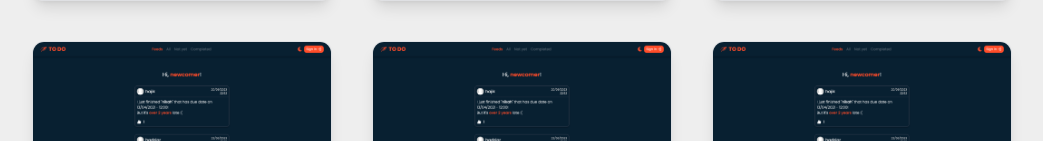
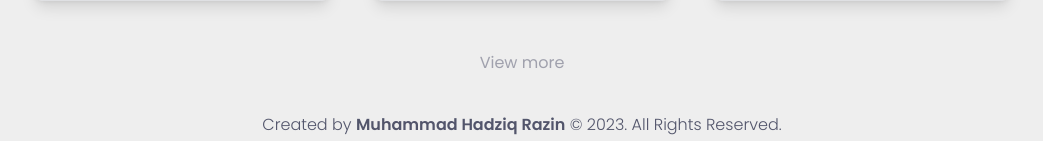
Before and after one commit to mhadziqrazin/hadziqrazin, a SvelteKit app: page /projects in a window 1280 px wide. Shown: the part 656-797 px from the top of the page, without its empty margins (118-1161 px from the left). Built offline with nearby package versions, Linux system fonts and the light colour scheme.

Commit message:
style: add max width projects

```diff
--- a/src/routes/projects/+page.svelte
+++ b/src/routes/projects/+page.svelte
@@ -3,7 +3,7 @@
   import { fade, fly } from "svelte/transition"
   import { projects } from "$lib/constants/projects";
 
-  let more: boolean = true
+  let more: boolean = false
   $: numDisp = (more) ? projects.length : 3
   $: projectsToShow = projects.slice(0, numDisp)
 
@@ -16,7 +16,7 @@
   <title>Projects | Hadziq Razin</title>
 </svelte:head>
 
-<section in:fade={{duration: 300}} class="flex flex-col items-center">
+<section in:fade={{duration: 300}} class="max-w-[1060px] flex flex-col items-center">
   <h1 in:fly={{ y: -20, duration: 1000 }} class="text-[4rem] font-semibold text-dark">
     Projects
   </h1>
```
